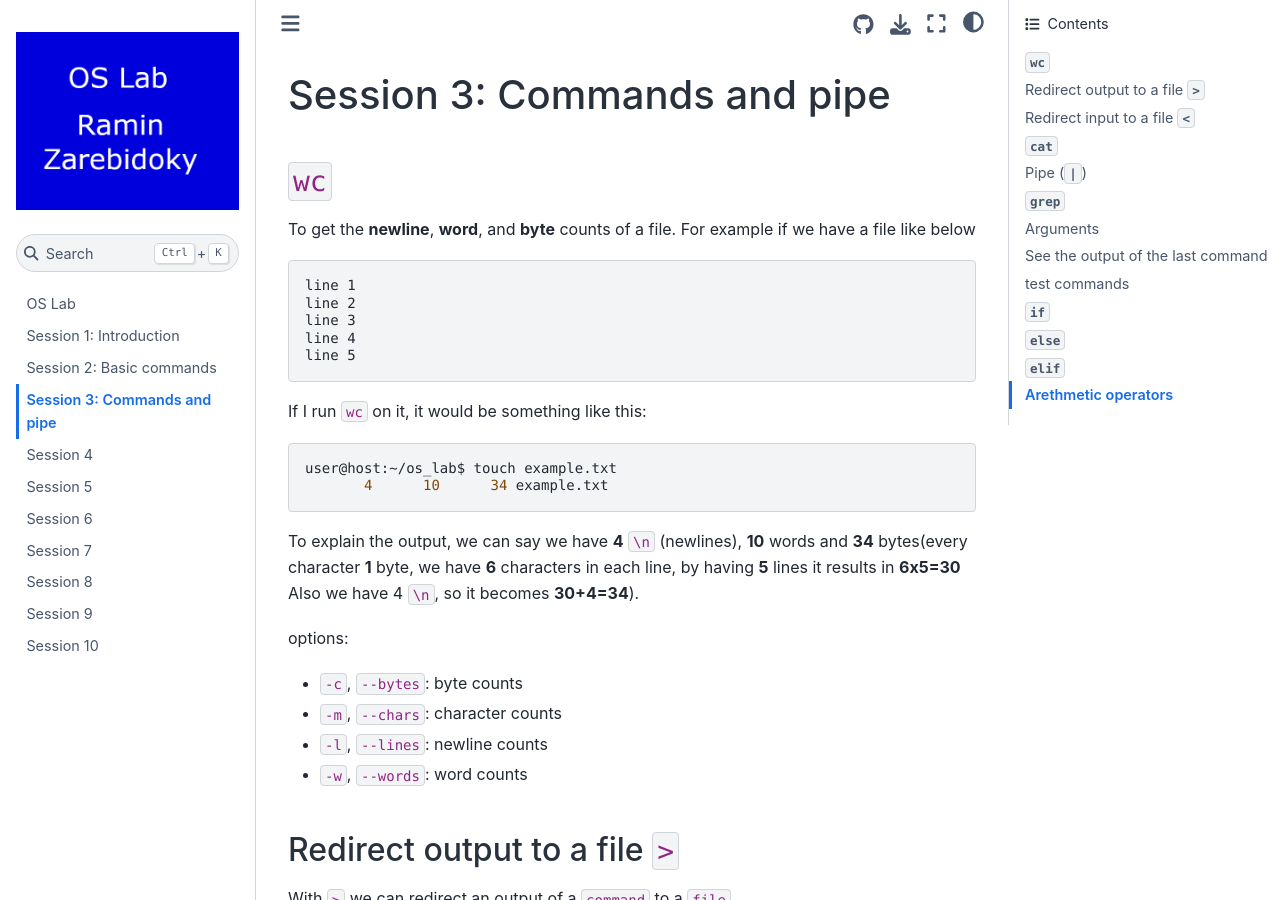
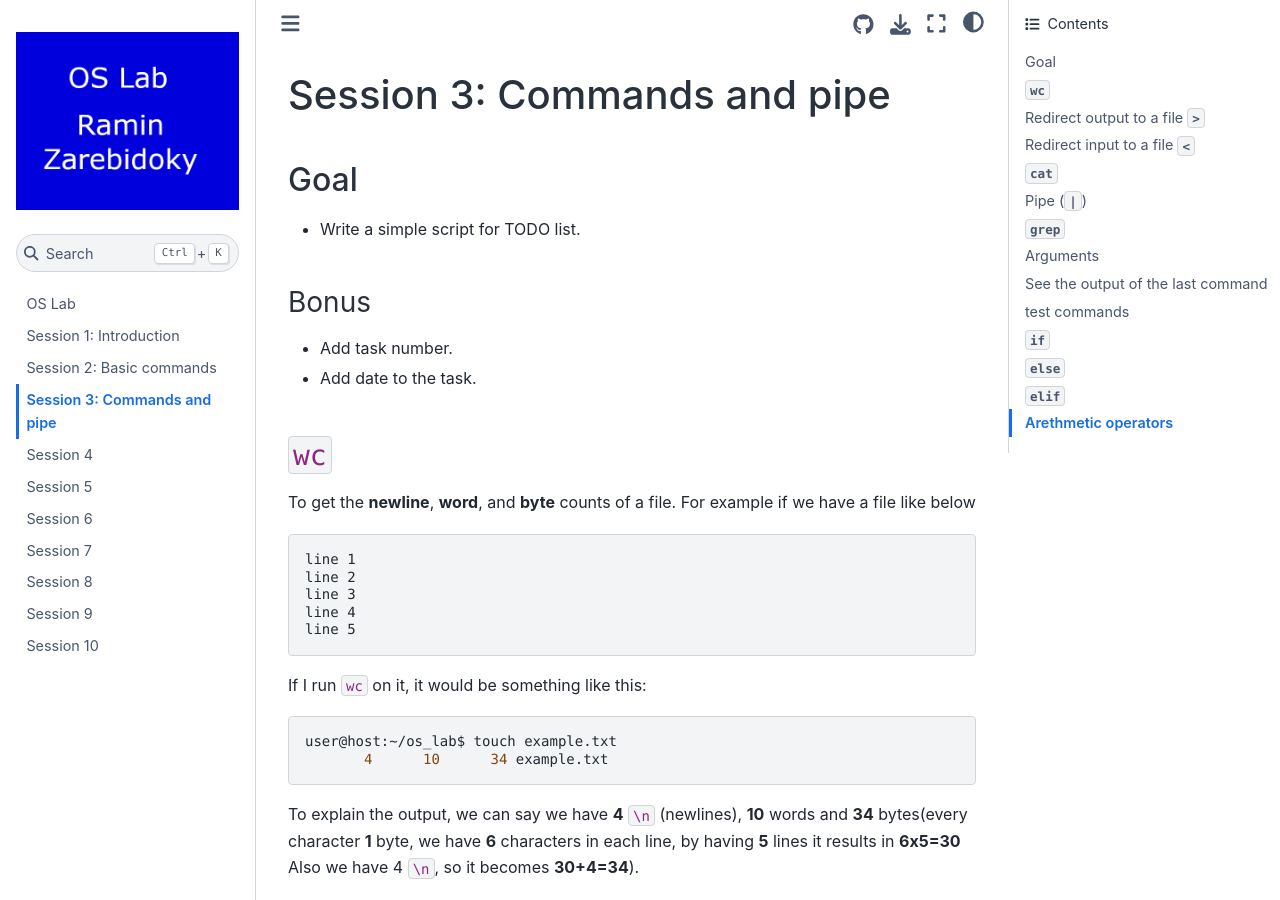
Before and after one commit to LiterallyTheOne/os_lab, a Jupyter Book: the page built from docs/session_3.md, in a window 1280 px wide and 900 px high. Built offline with Jupyter Book 1.0.4 settings and Sphinx 7.4.7 and the Sphinx Book theme 1.1.4, drawn with Linux system fonts in a browser that asks for light colours.

Commit message:
Add goal and bonus

```diff
--- a/docs/session_3.md
+++ b/docs/session_3.md
@@ -1,4 +1,13 @@
 # Session 3: Commands and pipe
+
+## Goal
+
+* Write a simple script for TODO list.
+
+### Bonus
+
+* Add task number.
+* Add date to the task.
 
 ## `wc`
 
```
